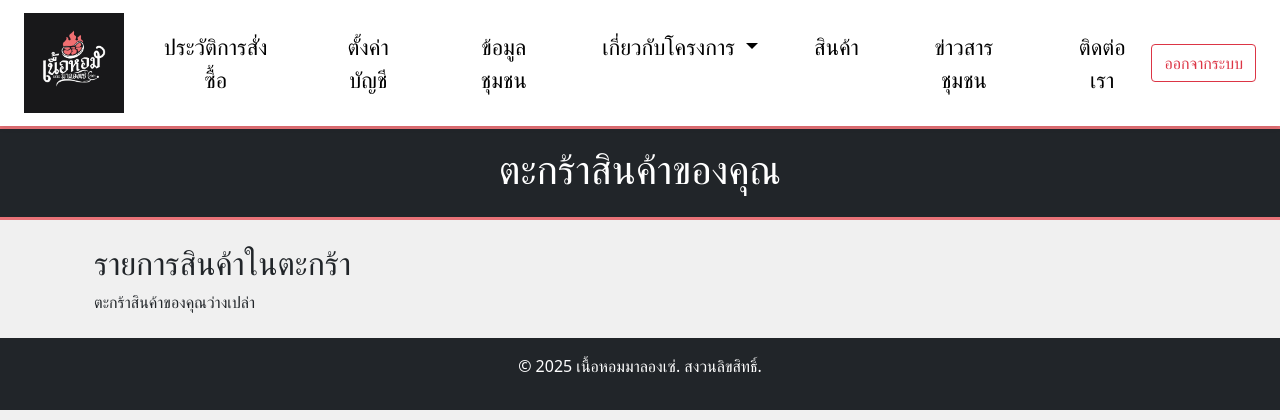
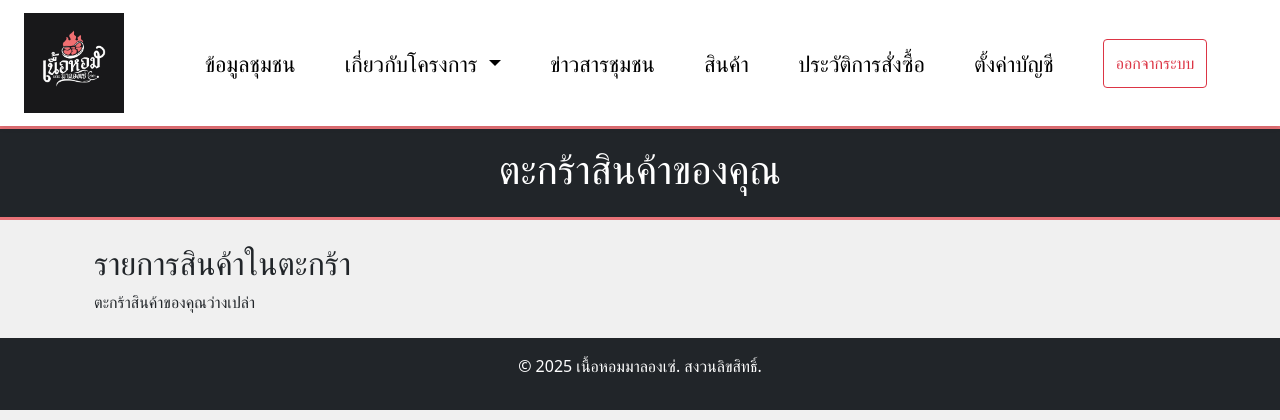
Before and after one commit to DarkNess1903/Hantaphao, a PHP site: page /cart.php in a window 1280 px wide. Shown: the top 420 px of the page. Run offline with PHP 8.4, Linux system fonts and the light colour scheme; the visitor is signed in with stand-in values (Sample User, id 1); data that the repository does not hold is empty.

Commit message:
แก้ๆ

```diff
--- a/cart.php
+++ b/cart.php
@@ -1,7 +1,6 @@
 <?php
 session_start();
 include 'connectDB.php';
-include 'topnavbar.php';
 
 // ตรวจสอบการเข้าสู่ระบบ
 if (!isset($_SESSION['customer_id'])) {
@@ -73,6 +72,10 @@ if ($cart) {
     <script src="https://cdn.jsdelivr.net/npm/bootstrap@5.0.2/dist/js/bootstrap.bundle.min.js"></script>
 </head>
 <body>
+    <?php
+    include 'topnavbar.php';
+    ?>
+
     <header class="bg-dark text-white text-center py-3">
         <h1>ตะกร้าสินค้าของคุณ</h1>
     </header>
--- a/topnavbar.php
+++ b/topnavbar.php
@@ -26,7 +26,7 @@ include 'connectDB.php'; // เชื่อมต่อฐานข้อมู
         display: flex;
         justify-content: center;
         width: 100%;
-        gap: 4%;
+        gap: 3%;
     }
     .nav-item {
         text-align: center;
@@ -101,13 +101,8 @@ include 'connectDB.php'; // เชื่อมต่อฐานข้อมู
             <div class="collapse navbar-collapse" id="customNavbar">
                 <ul class="navbar-nav me-auto">
 
-                    <?php if (isset($_SESSION['customer_id'])): ?>
-                        <li class="nav-item"><a class="nav-link text-dark" href="order_history.php">ประวัติการสั่งซื้อ</a></li>
-                        <li class="nav-item"><a class="nav-link text-dark" href="profile.php">ตั้งค่าบัญชี</a></li>
-                    <?php endif; ?>
-
                     <li class="nav-item">
-                        <a class="nav-link text-dark" href="community_info.php">ข้อมูลชุมชน</a>
+                        <a class="nav-link text-dark" href="contact_us.php">ข้อมูลชุมชน</a>
                     </li>
 
                     <!-- เมนูเกี่ยวกับโครงการ (ทำให้แสดงเมื่อ cursor hover) -->
@@ -122,13 +117,15 @@ include 'connectDB.php'; // เชื่อมต่อฐานข้อมู
                         </ul>
                     </li>
                     <li class="nav-item">
+                        <a class="nav-link text-dark" href="index.php">ข่าวสารชุมชน</a>
+                    </li>
+                    <li class="nav-item">
                         <a class="nav-link text-dark" href="index.php">สินค้า</a>
                     </li>
-                    <li class="nav-item">
-                        <a class="nav-link text-dark" href="index.php">ข่าวสารชุมชน</a>
-                    </li>
-                    <li class="nav-item"><a class="nav-link text-dark" href="contact_us.php">ติดต่อเรา</a></li>
-                </ul>
+                    <?php if (isset($_SESSION['customer_id'])): ?>
+                        <li class="nav-item"><a class="nav-link text-dark" href="order_history.php">ประวัติการสั่งซื้อ</a></li>
+                        <li class="nav-item"><a class="nav-link text-dark" href="profile.php">ตั้งค่าบัญชี</a></li>
+                    <?php endif; ?>
                 <?php
                 if (isset($_SESSION['customer_id'])) {
                     $customer_id = $_SESSION['customer_id'];
```
Also changed, not shown: productdetails.php (+6 -1 lines).
